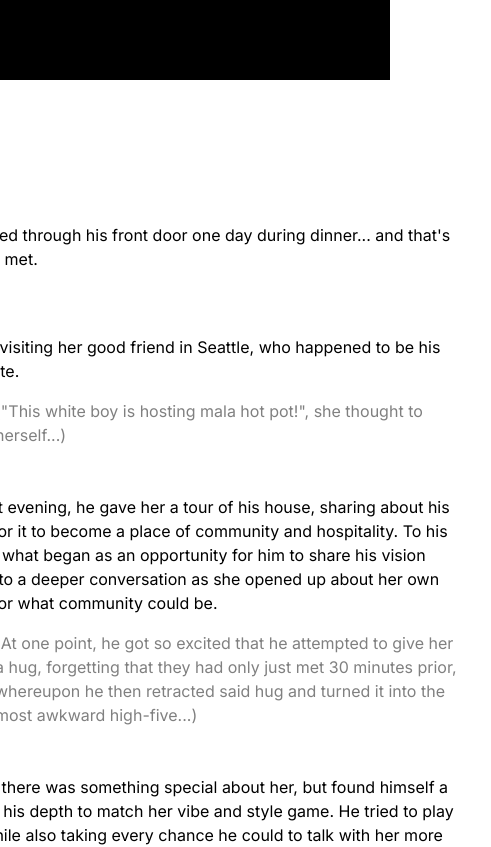
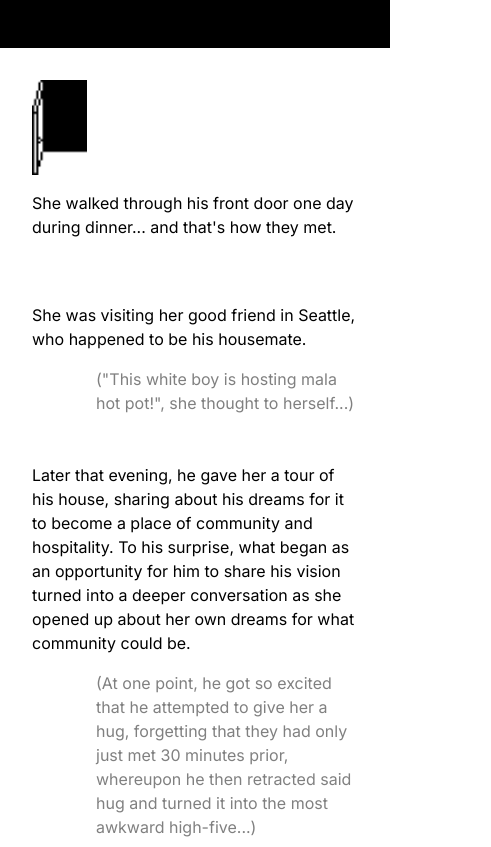
Before and after one commit to ncklug/sg-wedding, a Next.js app: page /story in a window 390 px wide. Shown: the top 847 px of the page, 491 px wide, since content can reach past the window. Built offline with nearby package versions, Linux system fonts and the light colour scheme.

Commit message:
fix phone sizing

```diff
--- a/pages/story.js
+++ b/pages/story.js
@@ -29,12 +29,13 @@ export default function Home() {
   return (
     <div
       style={{
-        padding: "5em",
+        padding: "3em 0",
         fontFamily: "'Inter', sans-serif",
         lineHeight: 1.5,
         backgroundColor: "black",
         display: "flex",
         justifyContent: "center",
+        width: "100dvw",
       }}
     >
       <div
@@ -44,8 +45,8 @@ export default function Home() {
           gap: "0em",
           padding: "2em",
           backgroundColor: "white",
-          width: "70%",
-          minWidth: "33em",
+          // width: "70%",
+          // minWidth: "33em",
           maxWidth: "85dvh",
         }}
       >
```
